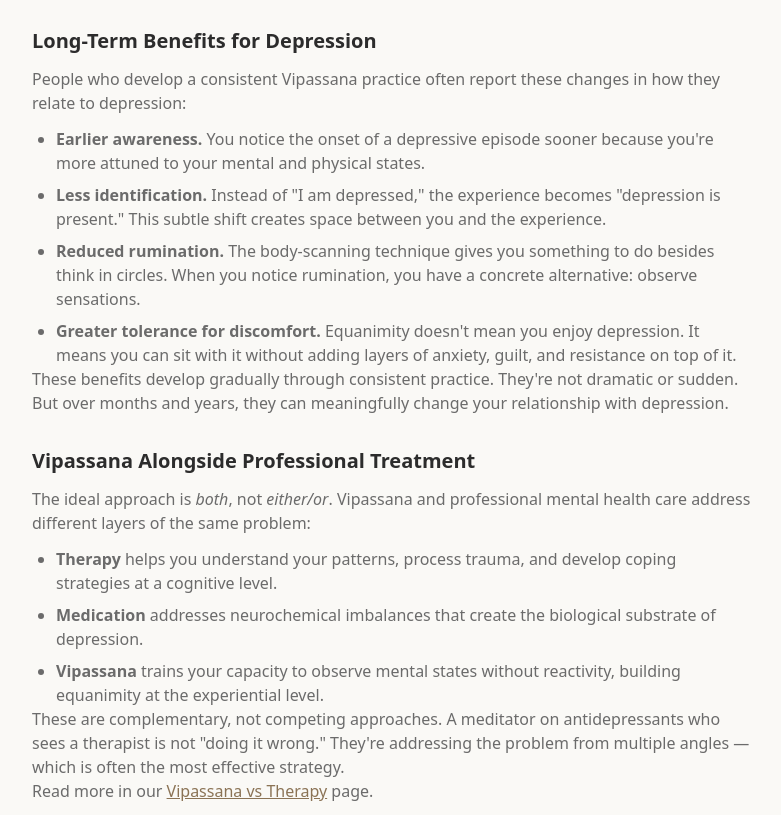
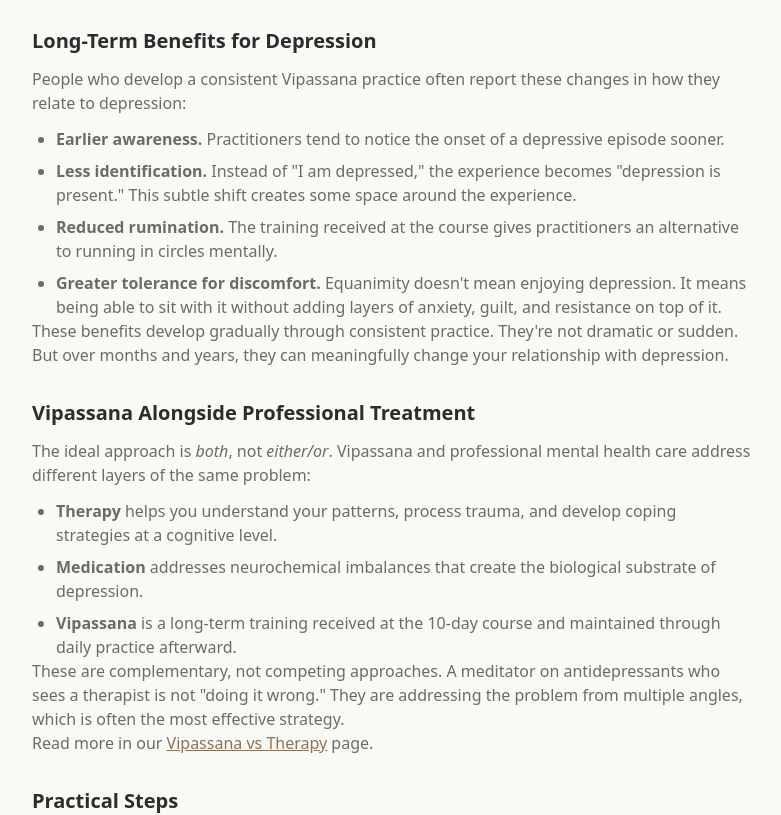
Before and after one commit to m13v/vipassana-cool, a Next.js app: page /faq/vipassana-and-depression in a window 1280 px wide. Shown: the part 2360-3175 px from the top of the page, without its empty margins (248-1029 px from the left). Built offline with nearby package versions, Linux system fonts and the light colour scheme.

Commit message:
Update wording in Vipassana and depression FAQ page

```diff
--- a/src/app/faq/vipassana-and-depression/page.tsx
+++ b/src/app/faq/vipassana-and-depression/page.tsx
@@ -126,10 +126,10 @@ export default function VipassanaAndDepressionPage() {
           People who develop a consistent Vipassana practice often report these changes in how they relate to depression:
         </p>
         <ul className="mt-3 list-disc space-y-2 pl-6">
-          <li><strong>Earlier awareness.</strong> You notice the onset of a depressive episode sooner because you&apos;re more attuned to your mental and physical states.</li>
-          <li><strong>Less identification.</strong> Instead of &quot;I am depressed,&quot; the experience becomes &quot;depression is present.&quot; This subtle shift creates space between you and the experience.</li>
-          <li><strong>Reduced rumination.</strong> The body-scanning technique gives you something to do besides think in circles. When you notice rumination, you have a concrete alternative: observe sensations.</li>
-          <li><strong>Greater tolerance for discomfort.</strong> Equanimity doesn&apos;t mean you enjoy depression. It means you can sit with it without adding layers of anxiety, guilt, and resistance on top of it.</li>
+          <li><strong>Earlier awareness.</strong> Practitioners tend to notice the onset of a depressive episode sooner.</li>
+          <li><strong>Less identification.</strong> Instead of &quot;I am depressed,&quot; the experience becomes &quot;depression is present.&quot; This subtle shift creates some space around the experience.</li>
+          <li><strong>Reduced rumination.</strong> The training received at the course gives practitioners an alternative to running in circles mentally.</li>
+          <li><strong>Greater tolerance for discomfort.</strong> Equanimity doesn&apos;t mean enjoying depression. It means being able to sit with it without adding layers of anxiety, guilt, and resistance on top of it.</li>
         </ul>
         <p>
           These benefits develop gradually through consistent practice. They&apos;re not dramatic or sudden. But over months and years, they can meaningfully change your relationship with depression.
@@ -144,10 +144,10 @@ export default function VipassanaAndDepressionPage() {
         <ul className="mt-3 list-disc space-y-2 pl-6">
           <li><strong>Therapy</strong> helps you understand your patterns, process trauma, and develop coping strategies at a cognitive level.</li>
           <li><strong>Medication</strong> addresses neurochemical imbalances that create the biological substrate of depression.</li>
-          <li><strong>Vipassana</strong> trains your capacity to observe mental states without reactivity, building equanimity at the experiential level.</li>
+          <li><strong>Vipassana</strong> is a long-term training received at the 10-day course and maintained through daily practice afterward.</li>
         </ul>
         <p>
-          These are complementary, not competing approaches. A meditator on antidepressants who sees a therapist is not &quot;doing it wrong.&quot; They&apos;re addressing the problem from multiple angles — which is often the most effective strategy.
+          These are complementary, not competing approaches. A meditator on antidepressants who sees a therapist is not &quot;doing it wrong.&quot; They are addressing the problem from multiple angles, which is often the most effective strategy.
         </p>
         <p>
           Read more in our <Link href="/faq/vipassana-vs-therapy" className="text-accent underline hover:text-foreground">Vipassana vs Therapy</Link> page.
```
